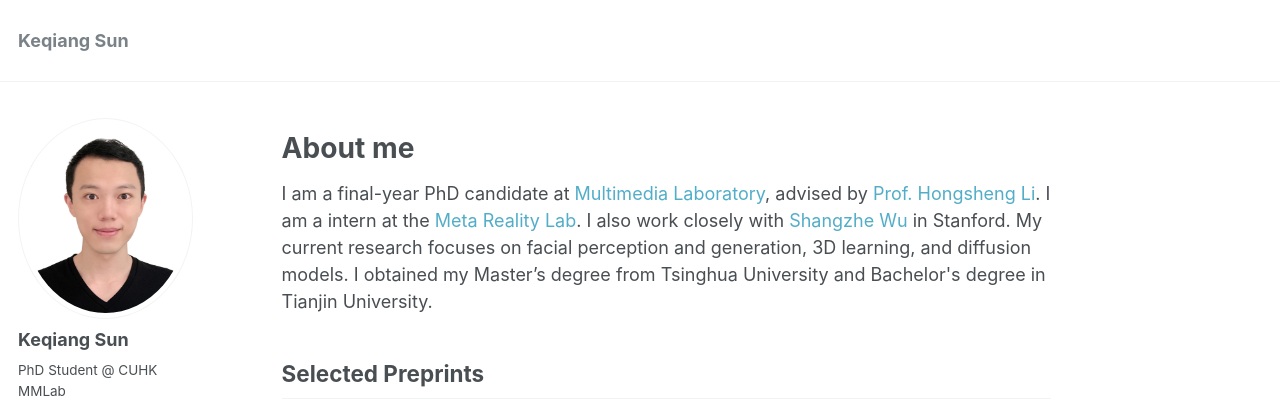
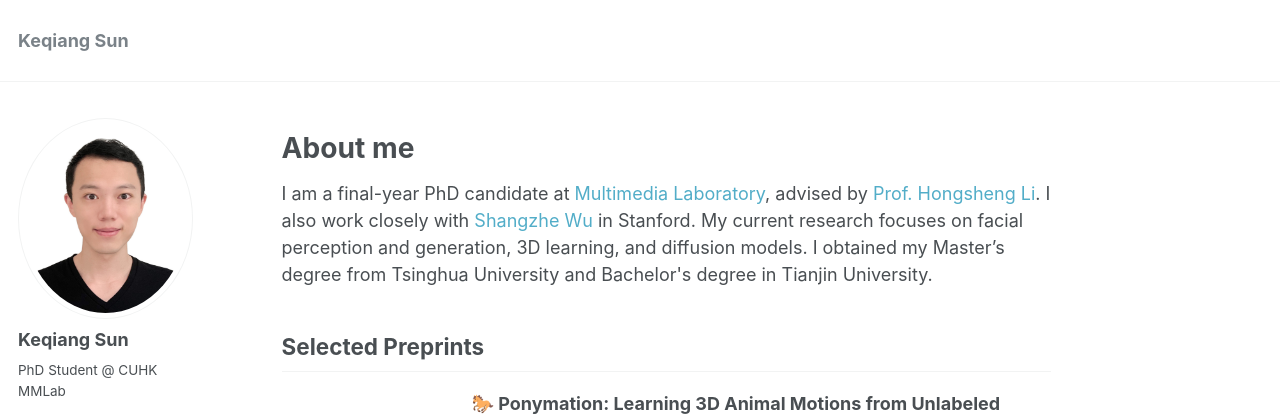
Before and after one commit to KeqiangSun/keqiangsun.github.io, a plain HTML site: page index.html in a window 1280 px wide. Shown: the top 414 px of the page. Drawn offline with Linux system fonts and the light colour scheme; grey boxes are pictures that could not be loaded; files whose address does not match are found by name.

Commit message:
update status

```diff
--- a/index.html
+++ b/index.html
@@ -130,7 +130,7 @@
                 <section class="page__content" itemprop="text">
                     <h1 id="about-me">About me</h1>
                     <p>I am a final-year PhD candidate at <a href="http://mmlab.ie.cuhk.edu.hk">Multimedia Laboratory</a>, advised by <a href="https://www.ee.cuhk.edu.hk/~hsli/">Prof.
-                            Hongsheng Li</a>. I am a intern at the <a href="https://about.meta.com/realitylabs">Meta Reality Lab</a>. I also work closely with <a href="https://elliottwu.com">Shangzhe Wu</a> in Stanford.
+                            Hongsheng Li</a>. I also work closely with <a href="https://elliottwu.com">Shangzhe Wu</a> in Stanford.
                         My current research focuses on facial perception and generation, 3D learning, and diffusion models.
                         I obtained my Master’s degree from Tsinghua University and Bachelor's degree in Tianjin University.
                     </p>
```
